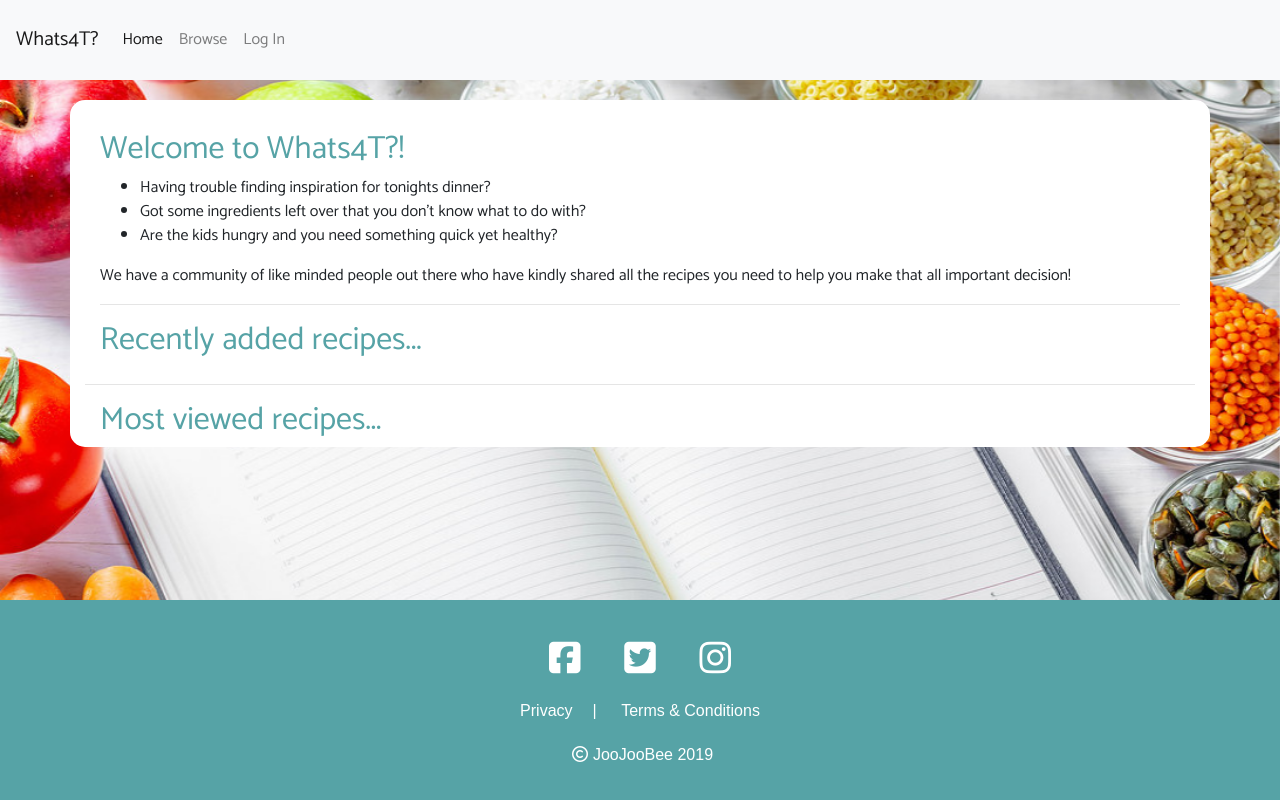
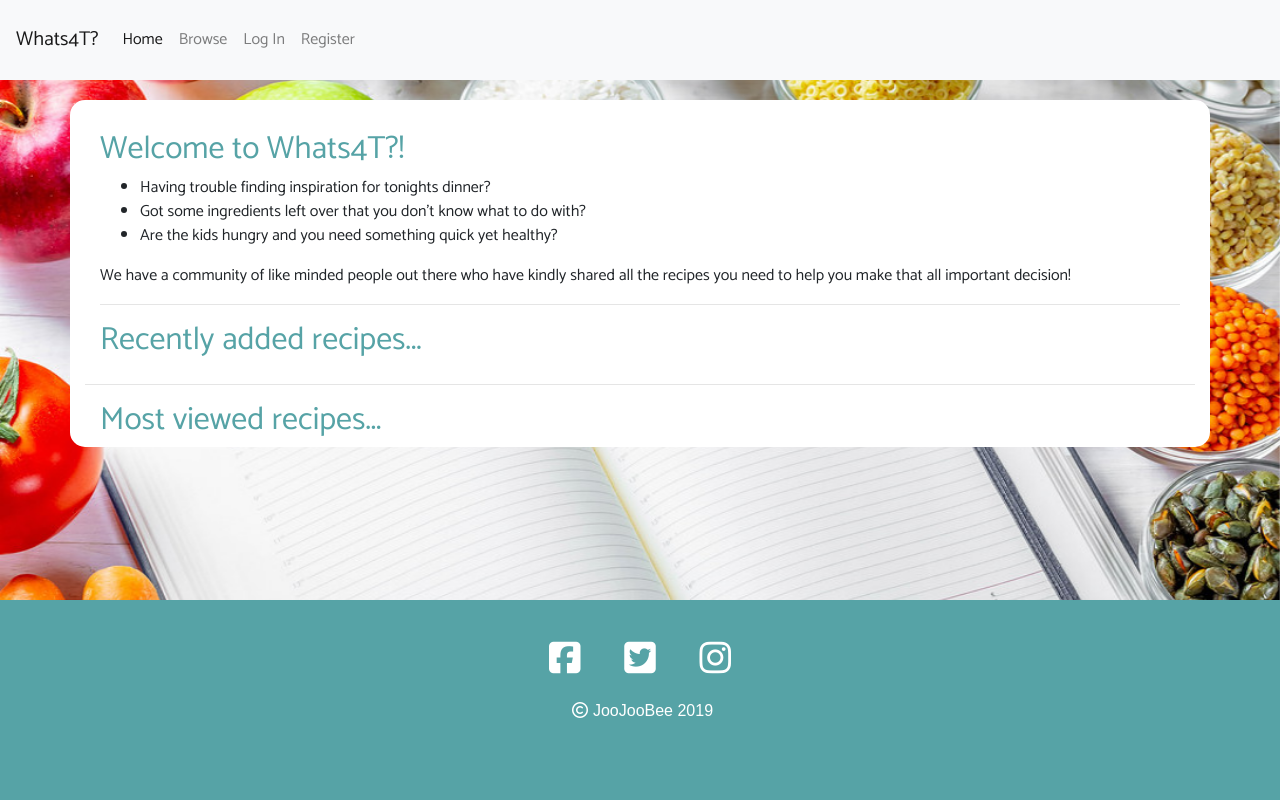
Before and after one commit to Joojoobee87/Whats4T, a Flask app: page / in a window 1280 px wide. Run offline with Flask 2, Linux system fonts and the light colour scheme; data that the repository does not hold is empty; some libraries are stand-ins or nearby versions; some web fonts are replaced.

Commit message:
removed <div> for footer links on base.html footer

```diff
--- a/templates/base.html
+++ b/templates/base.html
@@ -30,9 +30,8 @@
                     My Recipes
                     </a>
                     <div class="dropdown-menu" aria-labelledby="navbarDropdownMenuLink">
-                    <a class="dropdown-item" href="{{ url_for('my_recipes') }}">View My Recipes</a>
-                    <a class="dropdown-item" href="{{ url_for('create_recipe') }}">Create a Recipe</a>
-                    <a class="dropdown-item" href="#">Something else here</a>
+                    <a class="nav-link dropdown-item" href="{{ url_for('my_recipes') }}">View My Recipes</a>
+                    <a class="nav-link dropdown-item" href="{{ url_for('create_recipe') }}">Create a Recipe</a>
                     </div>
                 </li>
                 <li class="nav-item">
@@ -41,6 +40,9 @@
                 {% else %}
                 <li class="nav-item">
                     <a class="nav-link" href="{{ url_for('login') }}">Log In</a>
+                </li>
+                <li class="nav-item">
+                    <a class="nav-link" href="{{ url_for('register') }}">Register</a>
                 </li>
                 {% endif %}
             </ul>
@@ -69,10 +71,6 @@
 						<a href="https://twitter.com/JoBroomfield3" target="_blank" class="fab fa-twitter-square"></a>
 						<a href="https://www.instagram.com/joojoobee87/" target="_blank" class="fab fa-instagram"></a>
 					</div>
-					<div class="footer-links">
-						<a href="privacy.html">Privacy</a>|
-						<a href="terms.html">Terms & Conditions</a>
-					</div>
 					<div class="copyright"><i class="far fa-copyright"></i><span>JooJooBee 2019</span></div>
 				</div>
         </footer>
```
